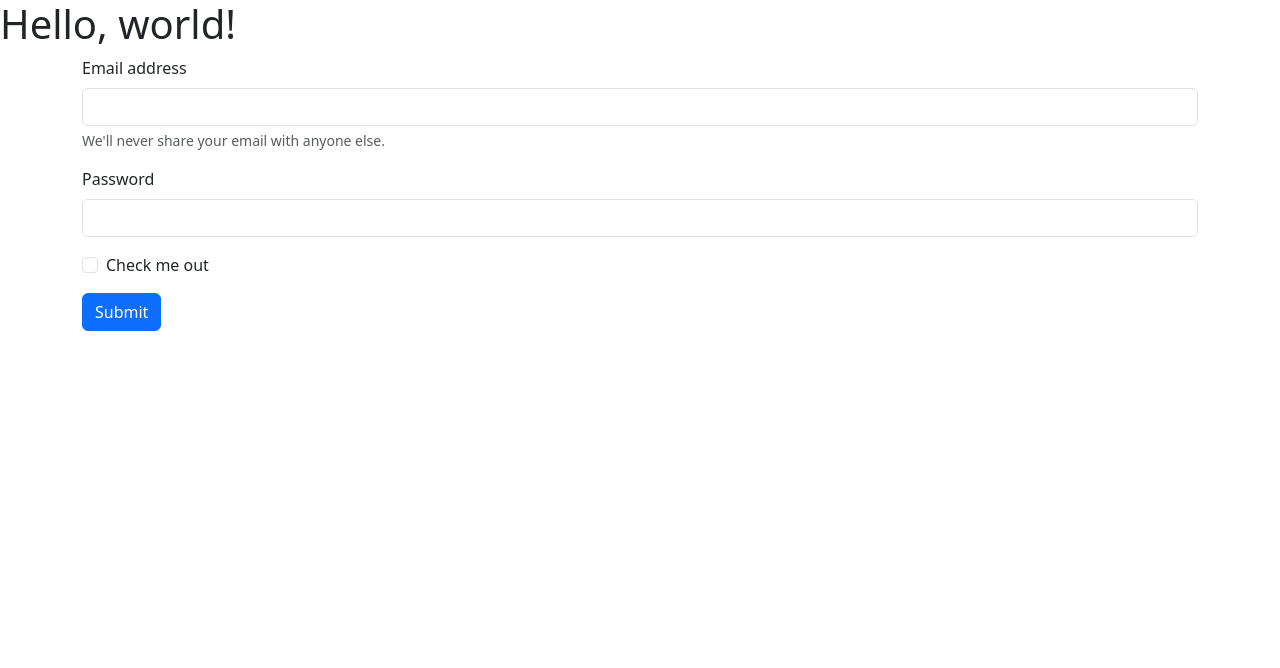
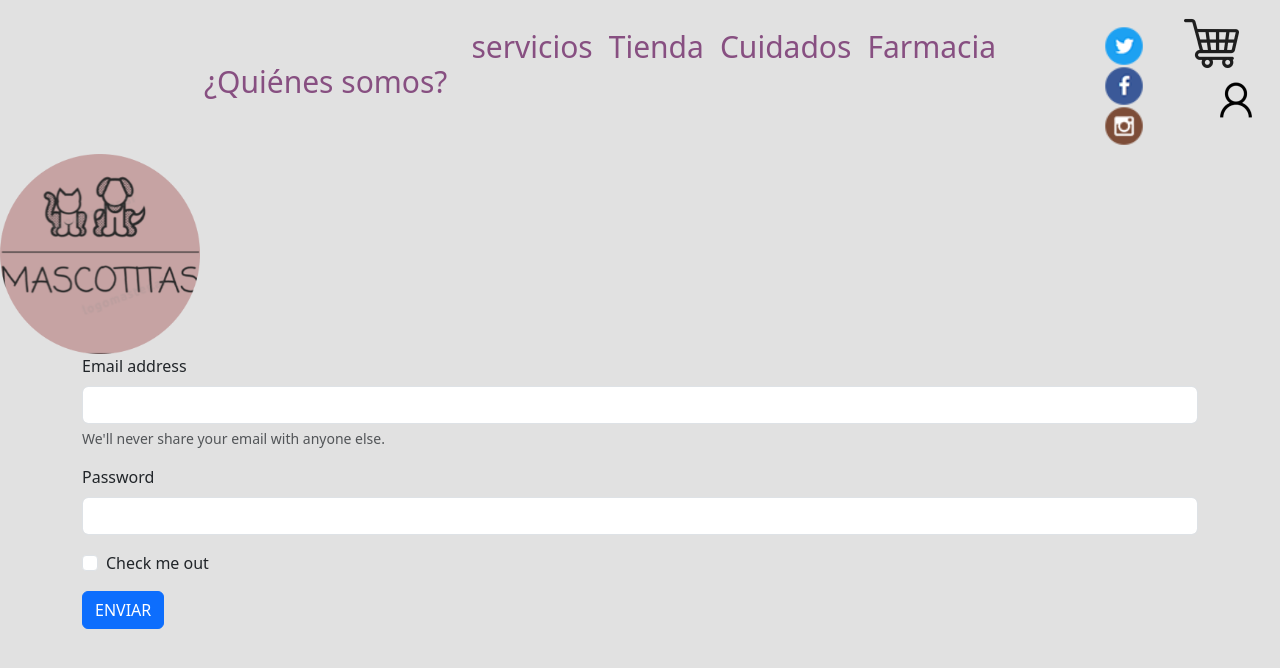
Before and after one commit to AnaYelitzaCT/equipo5_ProyectoN, a plain HTML site: page Veterinaria/contacto.html in a window 1280 px wide. Drawn offline with nearby package versions, Linux system fonts and the light colour scheme.

Commit message:
nav y logo

```diff
--- a/Veterinaria/contacto.css
+++ b/Veterinaria/contacto.css
@@ -0,0 +1,18 @@
+body{
+    background-color: #E1E1E1;
+}
+
+.navbar{
+    padding-left: 15%;
+}
+.navbar-brand, .nav-link{
+    color: #874F81;
+    font-size: 30px;
+}
+.icons{
+    padding-left: 100px;
+    margin-top: 10px;
+}
+.icons2{
+    padding-left:40px;
+}
--- a/Veterinaria/contacto.html
+++ b/Veterinaria/contacto.html
@@ -8,7 +8,36 @@
   </head>
   <link rel="stylesheet" href="contacto.css">
   <body>
-    <h1>Hello, world!</h1>
+    <h1></h1>
+    <nav class="navbar navbar-expand-lg">
+      <div class="container-fluid">
+        <a class="navbar-brand" href="#">¿Quiénes somos?</a>
+        <button class="navbar-toggler" type="button" data-bs-toggle="collapse" data-bs-target="#navbarNavAltMarkup" aria-controls="navbarNavAltMarkup" aria-expanded="false" aria-label="Toggle navigation">
+          <span class="navbar-toggler-icon"></span>
+        </button>
+        <div class="collapse navbar-collapse" id="navbarNavAltMarkup">
+          <div class="navbar-nav">
+            <a class="nav-link" aria-current="page" href="#">servicios</a>
+            <a class="nav-link" href="#">Tienda</a>
+            <a class="nav-link" href="#">Cuidados</a>
+            <a class="nav-link" href="#">Farmacia</a>
+            <div class="icons">
+              <img src="./src/List → Item → Link → twitter-cvm.png.png" width="40px" height="40px">
+              <img src="./src/List → Item → Link → facebook-cvm 2.37.17 p.m..png.png" width="40px" height="40px">
+              <img src="./src/List → Item → Link → instagram-cvm.png.png" width="40px" height="40px">
+            </div>
+            <div class="icons2">
+             <img src ="./src/image 14.png">
+             <img src="./src/LG (1) 5.png">
+            </div>
+          </div>
+        </div>
+      </div>
+    </nav>
+
+    <img class ="logo" src="./src/logo_mascotitas.png" width="200px" height="200px">
+
+
 
     <div class="container">
         <form>
@@ -25,9 +54,9 @@
               <input type="checkbox" class="form-check-input" id="exampleCheck1">
               <label class="form-check-label" for="exampleCheck1">Check me out</label>
             </div>
-            <button type="submit" class="btn btn-primary">Submit</button>
+            <button type="submit" class="btn btn-primary">ENVIAR</button>
           </form>
       </div>
-    <script src="https://cdn.jsdelivr.net/npm/bootstrap@5.3.2/dist/js/bootstrap.bundle.min.js" integrity="sha384-C6RzsynM9kWDrMNeT87bh95OGNyZPhcTNXj1NW7RuBCsyN/o0jlpcV8Qyq46cDfL" crossorigin="anonymous"></script>
+  <script src="https://cdn.jsdelivr.net/npm/bootstrap@5.3.2/dist/js/bootstrap.bundle.min.js" integrity="sha384-C6RzsynM9kWDrMNeT87bh95OGNyZPhcTNXj1NW7RuBCsyN/o0jlpcV8Qyq46cDfL" crossorigin="anonymous"></script>
   </body>
 </html>
```
Also changed, not shown: Veterinaria/src/LG (1) 5.png (added), Veterinaria/src/List → Item → Link → facebook-cvm 2.37.17 p.m..png.png (added), Veterinaria/src/List → Item → Link → instagram-cvm.png.png (added), Veterinaria/src/List → Item → Link → twitter-cvm.png.png (added), Veterinaria/src/image 14.png (added), Veterinaria/src/image 15.png (added), 2 other files.
